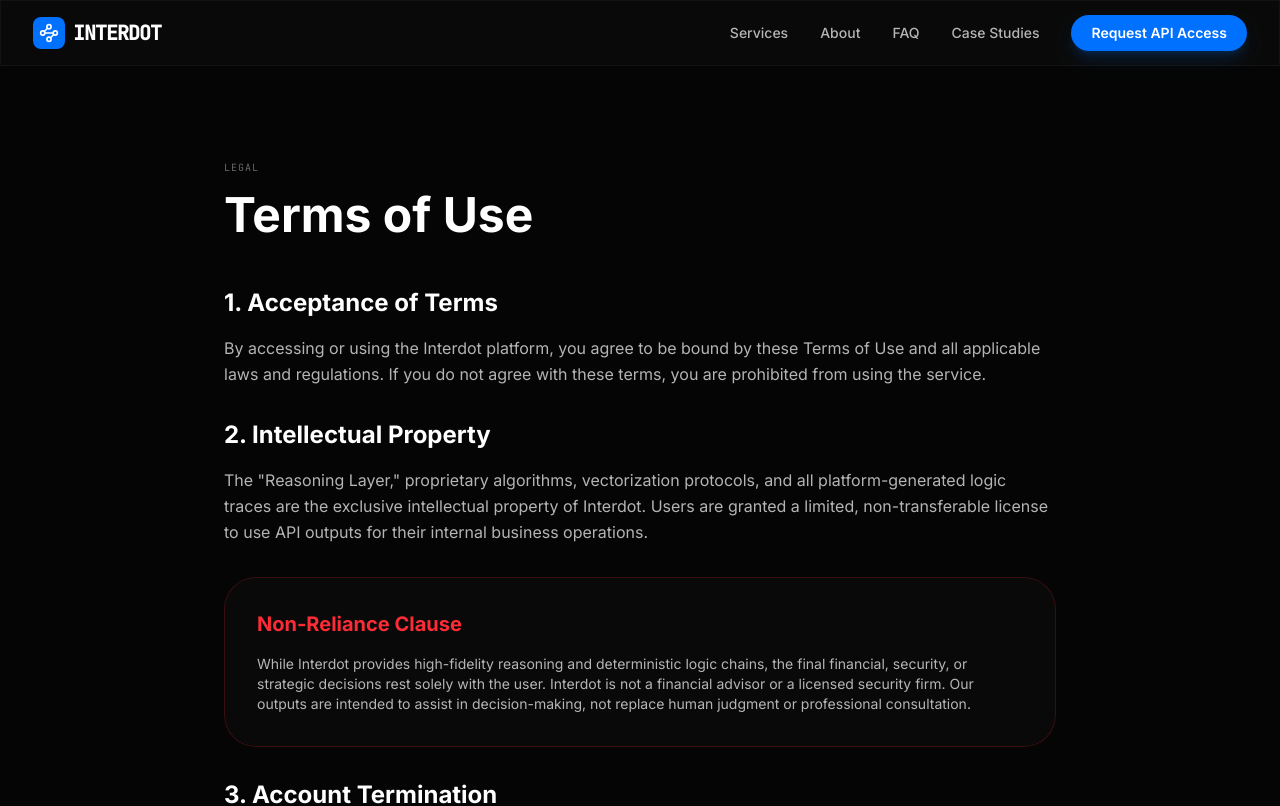
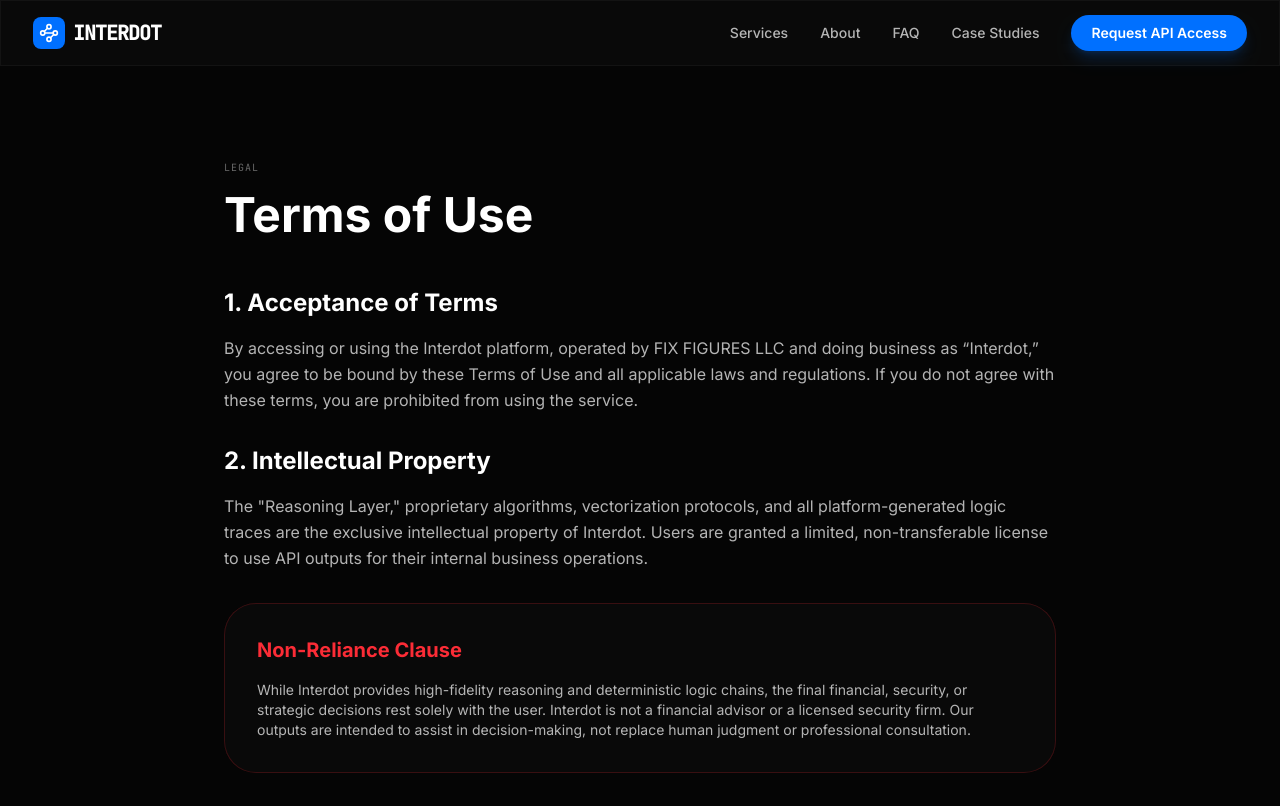
Before and after one commit to 0x01010l/Interd, a React (Vite) app: page /terms in a window 1280 px wide. Shown: the top 806 px of the page. Built offline with nearby package versions, Linux system fonts and the light colour scheme.

Commit message:
Update Terms.tsx

```diff
--- a/src/pages/Terms.tsx
+++ b/src/pages/Terms.tsx
@@ -12,9 +12,9 @@ export default function Terms() {
             <section>
               <h2 className="text-2xl font-bold text-white mb-4">1. Acceptance of Terms</h2>
               <p>
-                By accessing or using the Interdot platform, you agree to be bound by these Terms of Use
-                and all applicable laws and regulations. If you do not agree with these terms, you are
-                prohibited from using the service.
+               By accessing or using the Interdot platform, operated by FIX FIGURES LLC and doing business as
+    “Interdot,” you agree to be bound by these Terms of Use and all applicable laws and regulations.
+    If you do not agree with these terms, you are prohibited from using the service.
               </p>
             </section>
 
```
